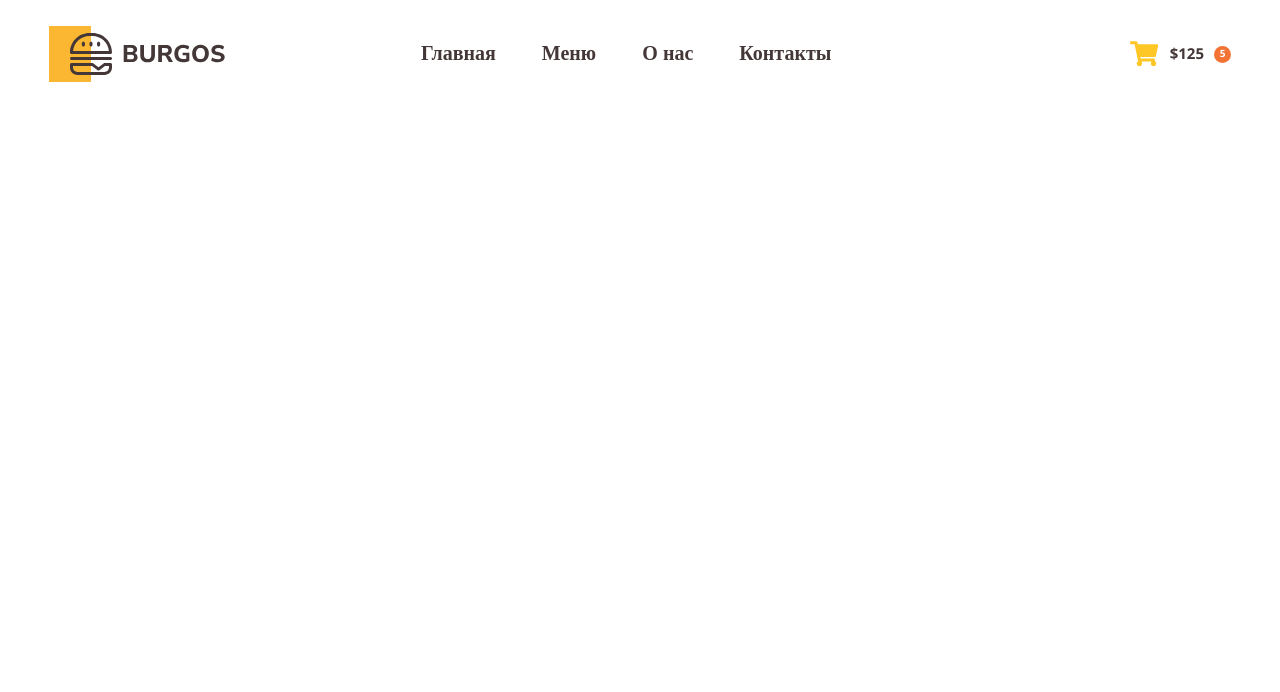
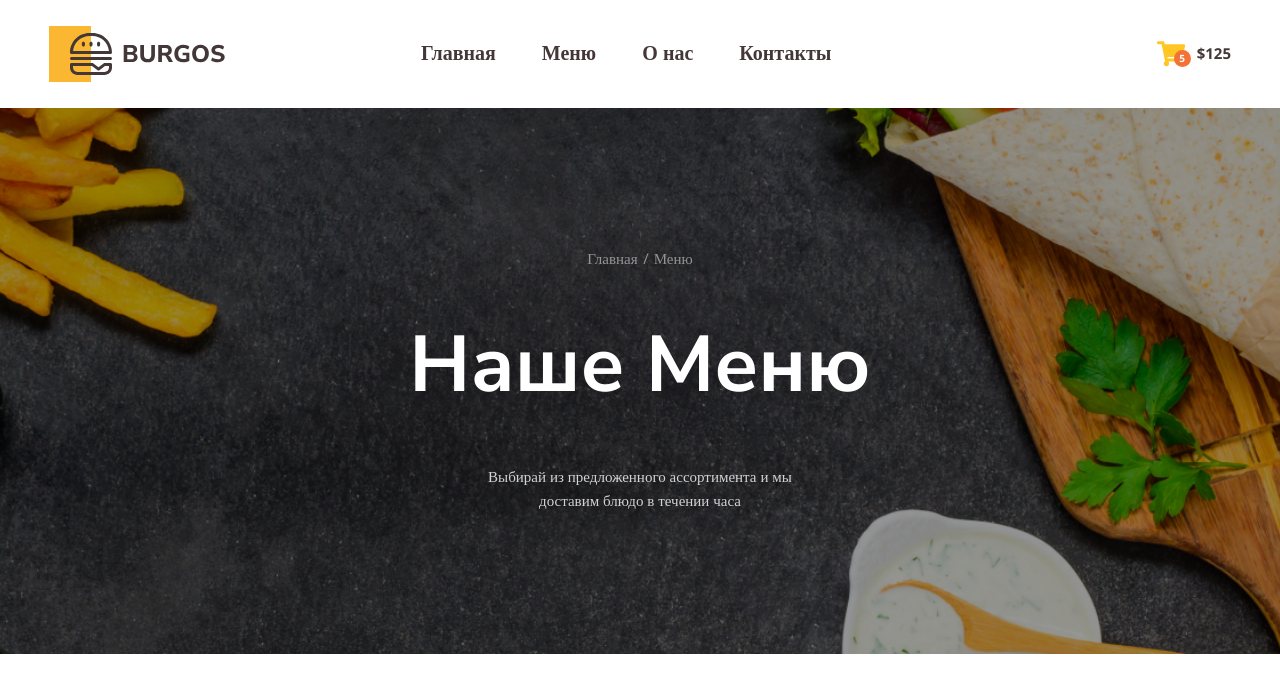
Before and after one commit to keilirae/FrontendBlok-Module01-Burger, a plain HTML site: page index.html in a window 1280 px wide. Drawn offline with nearby package versions, Linux system fonts and the light colour scheme.

Commit message:
lesson13

```diff
--- a/index.html
+++ b/index.html
@@ -30,6 +30,16 @@
             </div>
         </div>
     </header>
+    <section class="hero">
+        <div class="container">
+            <ul class="breadcrumbs">
+                <li class="breadcrumbs-item"><a class="breadcrumbs-link" href="#">Главная</a></li>
+                <li class="breadcrumbs-item">Меню</li>
+            </ul>
+            <h1 class="hero-title"> Наше меню</h1>
+            <p class="hero-description">Выбирай из предложенного ассортимента и мы доставим блюдо в течении часа</p>
+        </div>
+    </section>
 </body>
 
 </html>
--- a/styles/main.css
+++ b/styles/main.css
@@ -6,11 +6,16 @@
     --accent-dark: #F37335;
     --dark: #443737;
     --light: #FFFFFF;
+    --light-rgb: 255, 255, 255;
 
 }
 
 body {
     font-family: var(--open-sans)
+}
+
+a {
+    text-decoration: none;
 }
 
 .container {
@@ -20,6 +25,8 @@ body {
     padding-left: 15px;
     padding-right: 15px;
 }
+
+/* header */
 
 .header {
     display: flex;
@@ -46,7 +53,6 @@ body {
 
 .nav-link {
     color: var(--dark);
-    text-decoration: none;
     font-weight: 600;
     font-size: 20px;
 }
@@ -69,9 +75,9 @@ body {
     align-items: center;
     gap: 10px;
     color: var(--dark);
-    text-decoration: none;
     font-weight: 700;
     font-size: 15px;
+    position: relative;
 }
 
 .cart::before {
@@ -94,4 +100,66 @@ body {
     font-size: 10px;
     background-color: var(--accent-dark);
     border-radius: 100%;
+    position: absolute;
+    left: 17px;
+    bottom: 0;
 }
+
+/* hero */
+
+.hero {
+    background-image: url(../images/hero.jpg);
+    background-repeat: no-repeat;
+    background-size: cover;
+    background-position: center center;
+    text-align: center;
+    padding-top: 142px;
+    padding-bottom: 142px;
+}
+
+.breadcrumbs {
+    display: flex;
+    align-items: center;
+    justify-content: center;
+    list-style-type: none;
+    gap: 16px;
+    padding-left: 0;
+    color: rgba(var(--light-rgb), .5);
+    font-size: 15px;
+    margin-top: 0;
+    margin-bottom: 0;
+}
+
+.breadcrumbs-item {
+    position: relative;
+}
+
+.breadcrumbs-item:not(:last-child)::after {
+    content: '/';
+    position: absolute;
+    right: -11px;
+}
+
+.breadcrumbs-link {
+    color: rgba(var(--light-rgb), .5);
+}
+
+.breadcrumbs-link:hover {
+    color: var(--accent-light);
+}
+
+.hero-title {
+    font-family: var(--nunito-sans);
+    font-weight: 700;
+    font-size: 79px;
+    color: var(--light);
+    text-transform: capitalize;
+}
+
+.hero-description {
+    color: rgba(var(--light-rgb), .8);
+    font-size: 15px;
+    line-height: 160%;
+    max-width: 320px;
+    margin: 0 auto;
+}
```
Also changed, not shown: images/hero.jpg (added).
